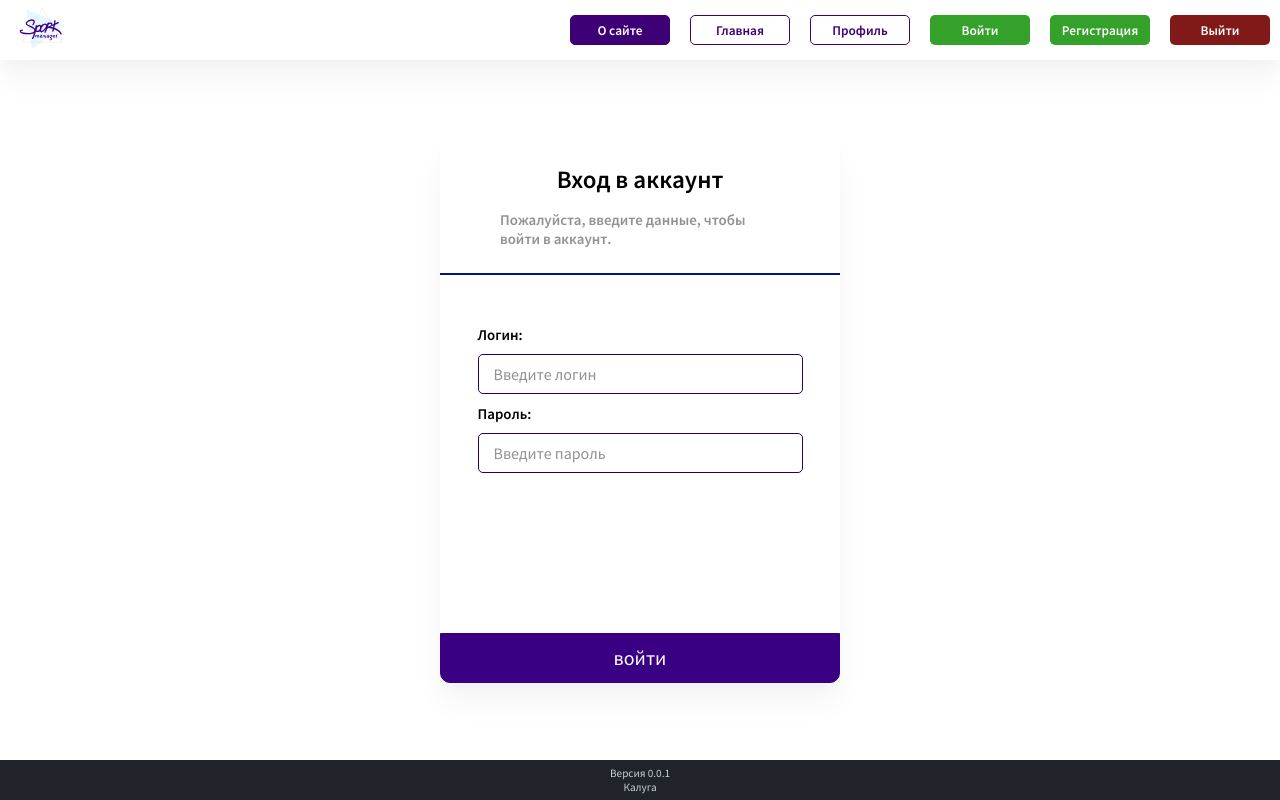
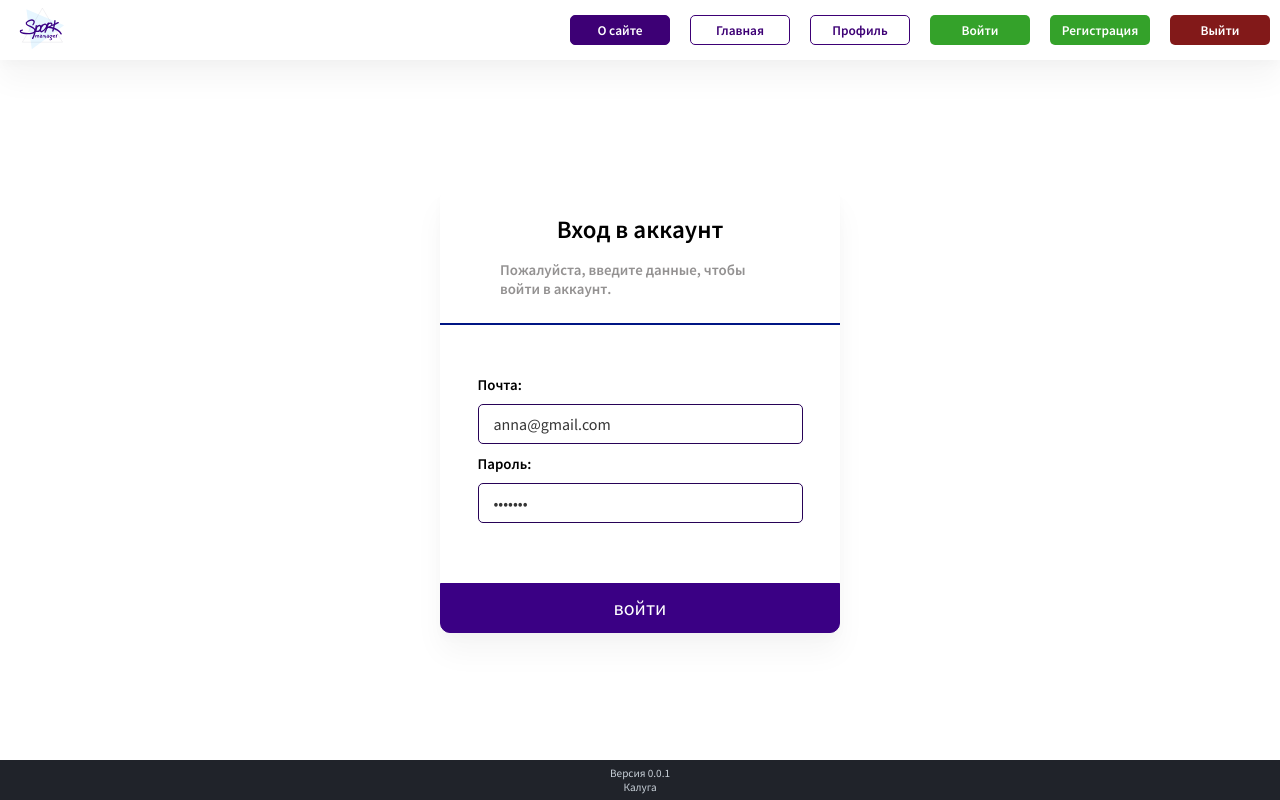
Before and after one commit to fundamentum71/sport-manager, a React (Create React App) app: page /signin in a window 1280 px wide. Built offline with nearby package versions, Linux system fonts and the light colour scheme; a web font is replaced by a local one.

Commit message:
сделал авторизацию

```diff
--- a/src/pages/SignIn/SignIn.tsx
+++ b/src/pages/SignIn/SignIn.tsx
@@ -1,6 +1,120 @@
 import React from 'react';
+import { Navigate } from 'react-router-dom';
+import { fetchAuth } from '../../redux/auth/asyncActions';
+//import { selectIsAuth } from '../../redux/auth/slice';
+import { useAppDispatch, useAppSelector } from '../../redux/hooks';
 import styles from './signin.module.scss';
+
+export type SignInProps = {
+	email: string;
+	password: string;
+};
+
 function SignIn() {
+	//const isAuth = useAppSelector(selectIsAuth);
+	const dispatch = useAppDispatch();
+
+	const [password, setPassword] = React.useState('1111111');
+	const [email, setEmail] = React.useState('anna@gmail.com');
+
+	const [passwordDirty, setPasswordDirty] = React.useState(false);
+	const [emailDirty, setEmailDirty] = React.useState(false);
+	const [passwordError, setPasswordError] = React.useState('');
+	const [emailError, setEmailError] = React.useState('');
+
+	const [formValid, setFormValid] = React.useState(false);
+
+	const blurHandler = (e: any) => {
+		switch (e.target.name) {
+			case 'email':
+				setEmailDirty(true);
+				break;
+			case 'password':
+				setPasswordDirty(true);
+				break;
+
+			default:
+				console.log('err in focus');
+				break;
+		}
+	};
+
+	const onChangeValue = (e: any) => {
+		switch (e.target.name) {
+			case 'email':
+				setEmail(e.target.value.toLowerCase());
+
+				if (!e.target.value) {
+					setEmailError('Поле является обязательным');
+				} else {
+					setEmailError('');
+				}
+
+				break;
+
+			case 'password':
+				setPassword(e.target.value);
+
+				if (!e.target.value) {
+					setPasswordError('Поле является обязательным');
+				} else {
+					setPasswordError('');
+				}
+
+				break;
+
+			default:
+				console.log('err');
+				break;
+		}
+	};
+
+	const onSubmit = async () => {
+		const SingInData: SignInProps = {
+			email,
+			password,
+		};
+		if (formValid) {
+			const data = await dispatch(fetchAuth(SingInData));
+
+			if (email == '') {
+				setEmailError('Поле является обязательным');
+			}
+
+			if (password == '') {
+				setPasswordError('Поле является обязательным');
+			}
+
+			if (!data.payload) {
+				return alert('Не верный логин или пароль!');
+			}
+
+			setEmail('');
+			setEmailDirty(false);
+			setEmailError('');
+
+			setPassword('');
+			setPasswordDirty(false);
+			setPasswordError('');
+		}
+	};
+
+	//проверка на валидность формы
+	React.useEffect(() => {
+		if (passwordError || emailError) {
+			setFormValid(false);
+		} else {
+			setFormValid(true);
+		}
+	}, [passwordError, emailError, email, password]);
+
+	console.log(password, email);
+	//console.log(isAuth);
+
+	//if (isAuth) {
+	//	return <Navigate to="/" />;
+	//}
+
 	return (
 		<div className={styles.wrapper}>
 			<div className={styles.logo}></div>
@@ -11,12 +125,32 @@ function SignIn() {
 				</div>
 				<div className={styles.line}></div>
 				<div className={styles.input}>
-					<label htmlFor="login">Логин:</label>
-					<input id="login" name="login" type="text" placeholder="Введите логин" />
+					<label htmlFor="email">Почта:</label>
+					<input
+						id="email"
+						name="email"
+						type="text"
+						placeholder="Введите почту"
+						value={email}
+						onChange={(e) => onChangeValue(e)}
+						onFocus={(e) => blurHandler(e)}
+					/>
+					{emailError && <div style={{ color: 'red', fontSize: '0.8rem' }}>{emailError}</div>}
 					<label htmlFor="password">Пароль:</label>
-					<input id="password" name="password" type="text" placeholder="Введите пароль" />
+					<input
+						id="password"
+						name="password"
+						type="password"
+						placeholder="Введите пароль"
+						value={password}
+						onChange={(e) => onChangeValue(e)}
+						onFocus={(e) => blurHandler(e)}
+					/>
+					{passwordError && <div style={{ color: 'red', fontSize: '0.8rem' }}>{passwordError}</div>}
 				</div>
-				<button className={styles.btn}>войти</button>
+				<button disabled={!formValid} className={styles.btn} onClick={onSubmit}>
+					войти
+				</button>
 			</div>
 		</div>
 	);
--- a/src/pages/SignIn/signin.module.scss
+++ b/src/pages/SignIn/signin.module.scss
@@ -14,7 +14,7 @@
 	border-radius: 10px;
 	background-color: white;
 	width: 400px;
-	min-height: 500px;
+	min-height: 350px;
 }
 
 .desc {
@@ -83,7 +83,7 @@
 }
 
 .btn {
-	margin-top: 150px;
+	margin-top: 50px;
 	width: 100%;
 	height: 50px;
 	color: #ffffff;
@@ -95,4 +95,12 @@
 	&:active {
 		background: #2f006b;
 	}
+	&:disabled {
+		background-color: #939191;
+		border: none;
+		cursor: auto;
+		&:active {
+			background: #939191;
+		}
+	}
 }
--- a/src/pages/SignUp/SignUp.tsx
+++ b/src/pages/SignUp/SignUp.tsx
@@ -70,6 +70,17 @@ function SignUp() {
 
 			case 'checkbox':
 				setCheckPolice(!checkPolice);
+				if (name == '') {
+					setNameError('Поле является обязательным');
+				}
+
+				if (email == '') {
+					setEmailError('Поле является обязательным');
+				}
+
+				if (password == '') {
+					setPasswordError('Поле является обязательным');
+				}
 
 				break;
 
@@ -116,6 +127,22 @@ function SignUp() {
 		if (formValid) {
 			const data = await dispatch(fetchRegister(SingUpData));
 
+			//if (name == '') {
+			//	setNameError('Поле является обязательным');
+			//}
+
+			//if (email == '') {
+			//	setEmailError('Поле является обязательным');
+			//}
+
+			//if (password == '') {
+			//	setPasswordError('Поле является обязательным');
+			//}
+
+			if (!data.payload) {
+				return alert('Не удалось зарегистрироваться!');
+			}
+
 			setName('');
 			setNameDirty(false);
 			setNameError('');
@@ -129,10 +156,6 @@ function SignUp() {
 			setPasswordError('');
 
 			setCheckPolice(false);
-
-			if (!data.payload) {
-				return alert('Не удалось зарегистрироваться!');
-			}
 		}
 	};
 
@@ -158,9 +181,7 @@ function SignUp() {
 						onChange={(e) => onChangeValue(e)}
 						onFocus={(e) => blurHandler(e)}
 					/>
-					{nameDirty && nameError && (
-						<div style={{ color: 'red', fontSize: '0.8rem' }}>{nameError}</div>
-					)}
+					{nameError && <div style={{ color: 'red', fontSize: '0.8rem' }}>{nameError}</div>}
 					<label htmlFor="email">Почта:</label>
 					<input
 						id="email"
@@ -171,9 +192,7 @@ function SignUp() {
 						onChange={(e) => onChangeValue(e)}
 						onFocus={(e) => blurHandler(e)}
 					/>
-					{emailDirty && emailError && (
-						<div style={{ color: 'red', fontSize: '0.8rem' }}>{emailError}</div>
-					)}
+					{emailError && <div style={{ color: 'red', fontSize: '0.8rem' }}>{emailError}</div>}
 					<label htmlFor="password">Пароль:</label>
 					<input
 						id="password"
@@ -184,9 +203,7 @@ function SignUp() {
 						onChange={(e) => onChangeValue(e)}
 						onFocus={(e) => blurHandler(e)}
 					/>
-					{passwordDirty && passwordError && (
-						<div style={{ color: 'red', fontSize: '0.8rem' }}>{passwordError}</div>
-					)}
+					{passwordError && <div style={{ color: 'red', fontSize: '0.8rem' }}>{passwordError}</div>}
 					<div className={styles.checkbox}>
 						<input
 							id="checkbox"
--- a/src/redux/auth/asyncActions.ts
+++ b/src/redux/auth/asyncActions.ts
@@ -1,9 +1,10 @@
 import { createAsyncThunk } from '@reduxjs/toolkit';
 import axios from '../../axios';
+import { SignInProps } from '../../pages/SignIn/SignIn';
 import { SignUpProps } from '../../pages/SignUp/SignUp';
 
 //запрос на авторизацию
-export const fetchAuth = createAsyncThunk('auth/fetchAuth', async (params) => {
+export const fetchAuth = createAsyncThunk('auth/fetchAuth', async (params: SignInProps) => {
 	const { data } = await axios.post('/auth/login', params);
 	return data;
 });
```
Also changed, not shown: src/redux/auth/slice.ts (+48 -47 lines).
